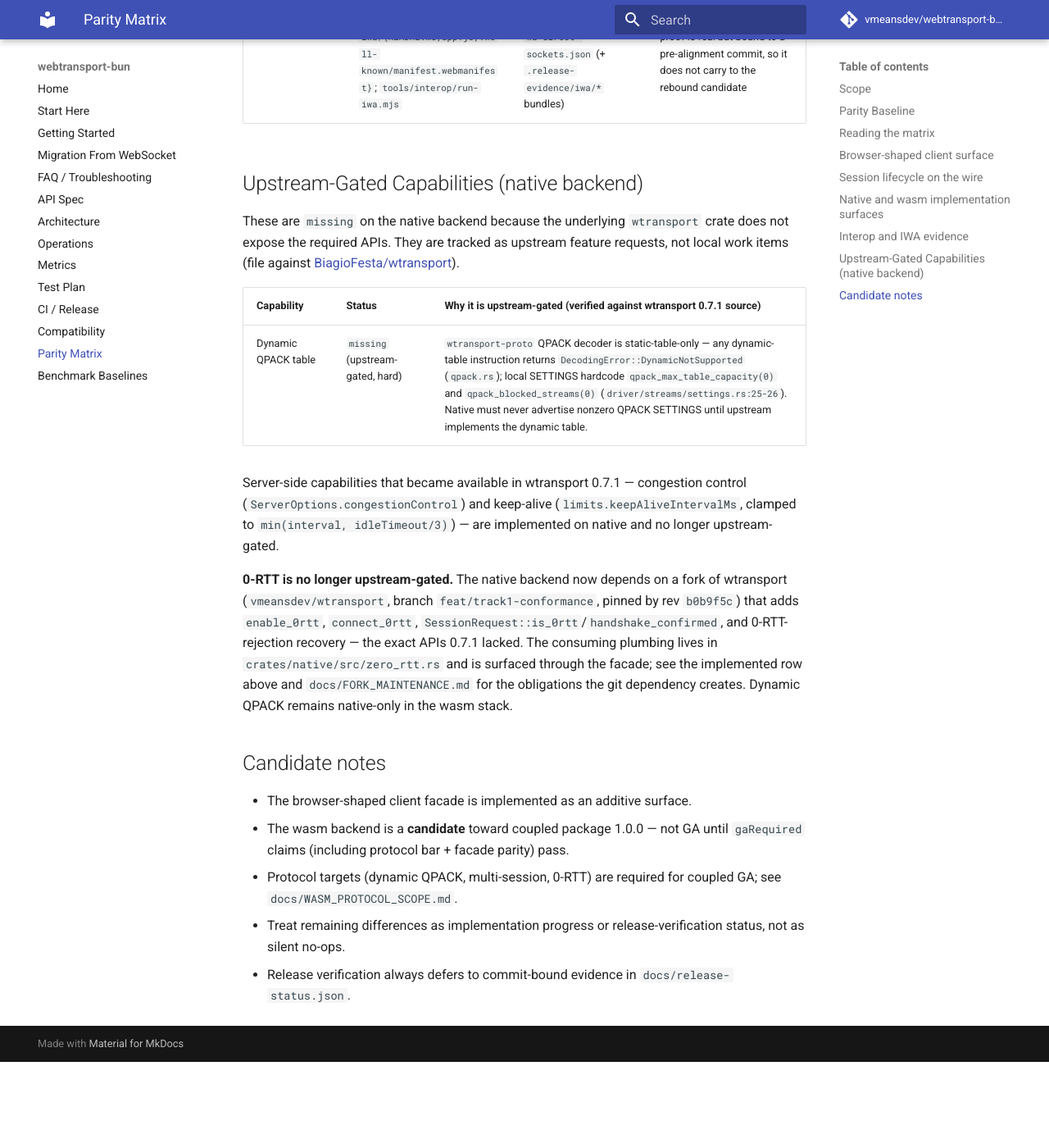
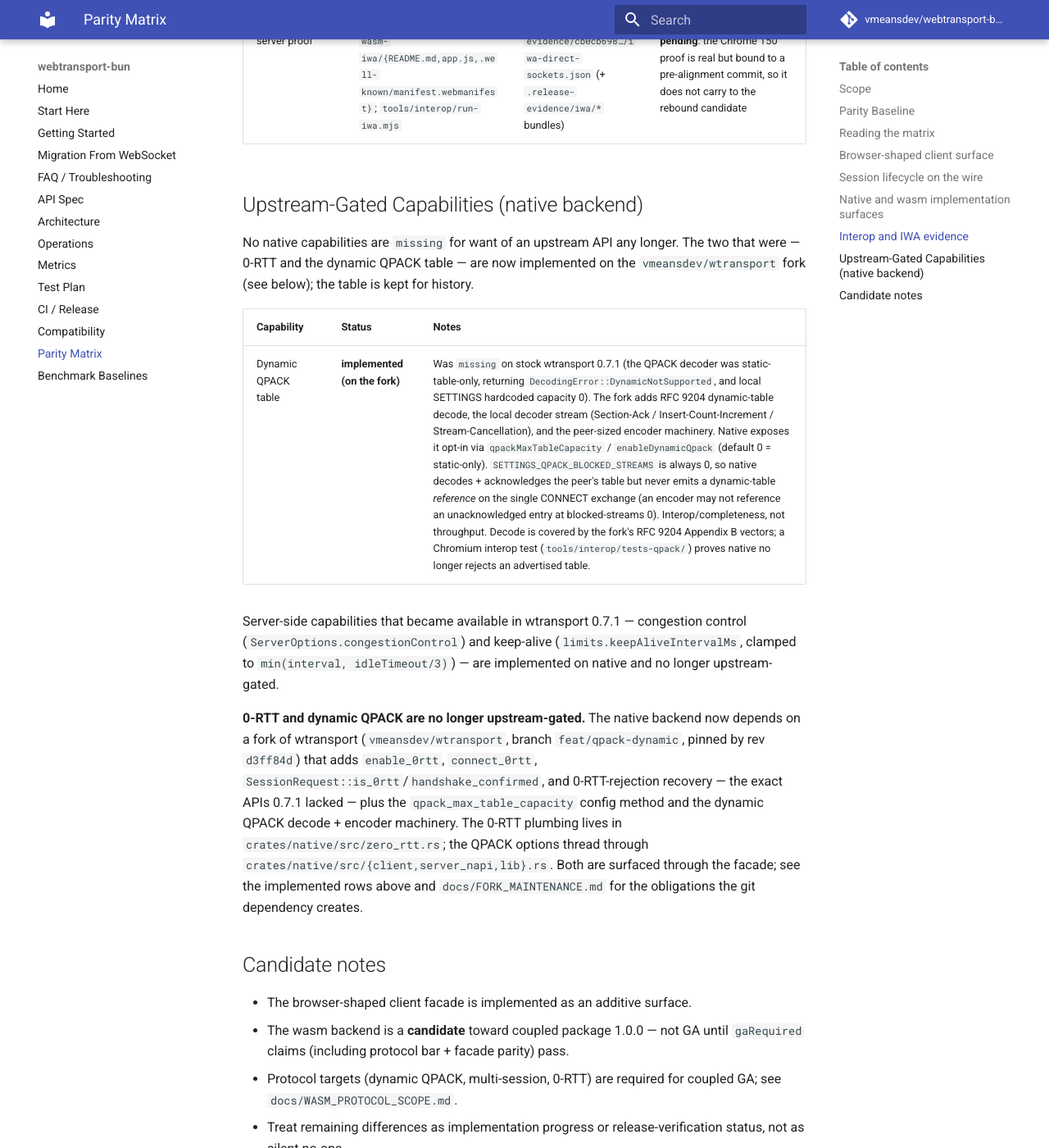
Before and after one commit to vmeansdev/webtransport-bun, an MkDocs documentation site: the page built from docs/PARITY_MATRIX.md, in a window 1280 px wide and 1400 px high, scrolled down 7506 px. Shown: the whole window at 82% size. Built offline with MkDocs 1.6.1 and Material for MkDocs 9.7.7, drawn with Linux system fonts in a browser that asks for light colours; comment, search, counter and statistics services are not loaded; before the commit the page ends 8801 px from its top, so only the background shows below that; some of the changed text lies outside the part shown.

Commit message:
Record native dynamic QPACK in the docs (parity, scope, changelog)
Move the dynamic-QPACK story from upstream-gated to implemented-on-fork,
honestly, across the tracking docs:

- PARITY_MATRIX: the "Dynamic QPACK table" row flips from `missing`
  (upstream-gated) to implemented-on-the-fork; the upstream-gated table is now
  empty. The row and the surrounding prose state the blocked-streams-0 reality
  plainly — native decodes and acknowledges the peer's table but never emits a
  dynamic-table reference on the single CONNECT exchange — and point at the RFC
  9204 Appendix B vectors and the Chromium interop test as the evidence, not a
  Chromium decode claim. The fork-consumption rev is bumped b0b9f5c -> d3ff84d
  (branch feat/qpack-dynamic).
- WASM_PROTOCOL_SCOPE: the Dynamic QPACK row gains a Native-parity note and the
  deliberate divergence (native always advertises blocked_streams 0; the wasm
  enableDynamicQpack preset uses 16), so it is not read as wasm-only.
- CHANGELOG: an Added entry for the opt-in native options with the
  no-dynamic-reference consequence spelled out; the fork-swap Changed entry and
  the parity note updated to the new rev/branch/version.
- FORK_MAINTENANCE: rebase target and the fork test-suite list updated
  (qpack_dynamic.rs).

The wasm QPACK relative-index off-by-one fix lives on its own branch
(fix/wasm-qpack-relative-index) and is intentionally not duplicated here.

Verified: bun scripts/check-doc-truth.ts passes.

Co-Authored-By: Claude Fable 5 <noreply@anthropic.com>
Claude-Session: https://claude.ai/code/session_016Td5mRn76CnP9Y8hDCfdki

```diff
--- a/docs/PARITY_MATRIX.md
+++ b/docs/PARITY_MATRIX.md
@@ -78,10 +78,11 @@ that never drains must not leave consumers waiting forever.
 That asymmetry is intentional — wasm has no GOAWAY at all — and is the one
 remaining gap in this section.
 
-**The native backend consumes the fork at rev `b0b9f5c`** (branch
-`feat/track1-conformance`, a superset of `feat/0rtt`), which is where
-`close_session`, the drain/GOAWAY methods, and the §4.4 remap live. See
-`docs/FORK_MAINTENANCE.md`.
+**The native backend consumes the fork at rev `d3ff84d`** (branch
+`feat/qpack-dynamic`, which stacks on `feat/track1-conformance`, itself a
+superset of `feat/0rtt`), which is where `close_session`, the drain/GOAWAY
+methods, the §4.4 remap, and the dynamic QPACK decode + encoder machinery live.
+See `docs/FORK_MAINTENANCE.md`.
 
 ## Native and wasm implementation surfaces
 
@@ -100,29 +101,29 @@ remaining gap in this section.
 
 ## Upstream-Gated Capabilities (native backend)
 
-These are `missing` on the native backend because the underlying `wtransport`
-crate does not expose the required APIs. They are tracked as upstream feature
-requests, not local work items (file against
-[BiagioFesta/wtransport](https://github.com/BiagioFesta/wtransport)).
+No native capabilities are `missing` for want of an upstream API any longer.
+The two that were — 0-RTT and the dynamic QPACK table — are now implemented on
+the `vmeansdev/wtransport` fork (see below); the table is kept for history.
 
-| Capability | Status | Why it is upstream-gated (verified against wtransport 0.7.1 source) |
+| Capability | Status | Notes |
 | --- | --- | --- |
-| Dynamic QPACK table | `missing` (upstream-gated, hard) | `wtransport-proto` QPACK decoder is static-table-only — any dynamic-table instruction returns `DecodingError::DynamicNotSupported` (`qpack.rs`); local SETTINGS hardcode `qpack_max_table_capacity(0)` and `qpack_blocked_streams(0)` (`driver/streams/settings.rs:25-26`). Native must never advertise nonzero QPACK SETTINGS until upstream implements the dynamic table. |
+| Dynamic QPACK table | **implemented (on the fork)** | Was `missing` on stock wtransport 0.7.1 (the QPACK decoder was static-table-only, returning `DecodingError::DynamicNotSupported`, and local SETTINGS hardcoded capacity 0). The fork adds RFC 9204 dynamic-table decode, the local decoder stream (Section-Ack / Insert-Count-Increment / Stream-Cancellation), and the peer-sized encoder machinery. Native exposes it opt-in via `qpackMaxTableCapacity` / `enableDynamicQpack` (default 0 = static-only). `SETTINGS_QPACK_BLOCKED_STREAMS` is always 0, so native decodes + acknowledges the peer's table but never emits a dynamic-table *reference* on the single CONNECT exchange (an encoder may not reference an unacknowledged entry at blocked-streams 0). Interop/completeness, not throughput. Decode is covered by the fork's RFC 9204 Appendix B vectors; a Chromium interop test (`tools/interop/tests-qpack/`) proves native no longer rejects an advertised table. |
 
 Server-side capabilities that became available in wtransport 0.7.1 —
 congestion control (`ServerOptions.congestionControl`) and keep-alive
 (`limits.keepAliveIntervalMs`, clamped to `min(interval, idleTimeout/3)`) —
 are implemented on native and no longer upstream-gated.
 
-**0-RTT is no longer upstream-gated.** The native backend now depends on a
-fork of wtransport (`vmeansdev/wtransport`, branch `feat/track1-conformance`,
-pinned by rev `b0b9f5c`) that adds `enable_0rtt`,
+**0-RTT and dynamic QPACK are no longer upstream-gated.** The native backend
+now depends on a fork of wtransport (`vmeansdev/wtransport`, branch
+`feat/qpack-dynamic`, pinned by rev `d3ff84d`) that adds `enable_0rtt`,
 `connect_0rtt`, `SessionRequest::is_0rtt`/`handshake_confirmed`, and
-0-RTT-rejection recovery — the exact APIs 0.7.1 lacked. The consuming plumbing
-lives in `crates/native/src/zero_rtt.rs` and is surfaced through the facade;
-see the implemented row above and `docs/FORK_MAINTENANCE.md` for the
-obligations the git dependency creates. Dynamic QPACK remains native-only in
-the wasm stack.
+0-RTT-rejection recovery — the exact APIs 0.7.1 lacked — plus the
+`qpack_max_table_capacity` config method and the dynamic QPACK decode + encoder
+machinery. The 0-RTT plumbing lives in `crates/native/src/zero_rtt.rs`; the
+QPACK options thread through `crates/native/src/{client,server_napi,lib}.rs`.
+Both are surfaced through the facade; see the implemented rows above and
+`docs/FORK_MAINTENANCE.md` for the obligations the git dependency creates.
 
 ## Candidate notes
 
```
Also changed, not shown: CHANGELOG.md (+29 -8 lines), docs/FORK_MAINTENANCE.md (+4 -4 lines), docs/WASM_PROTOCOL_SCOPE.md (+1 -1 lines).
